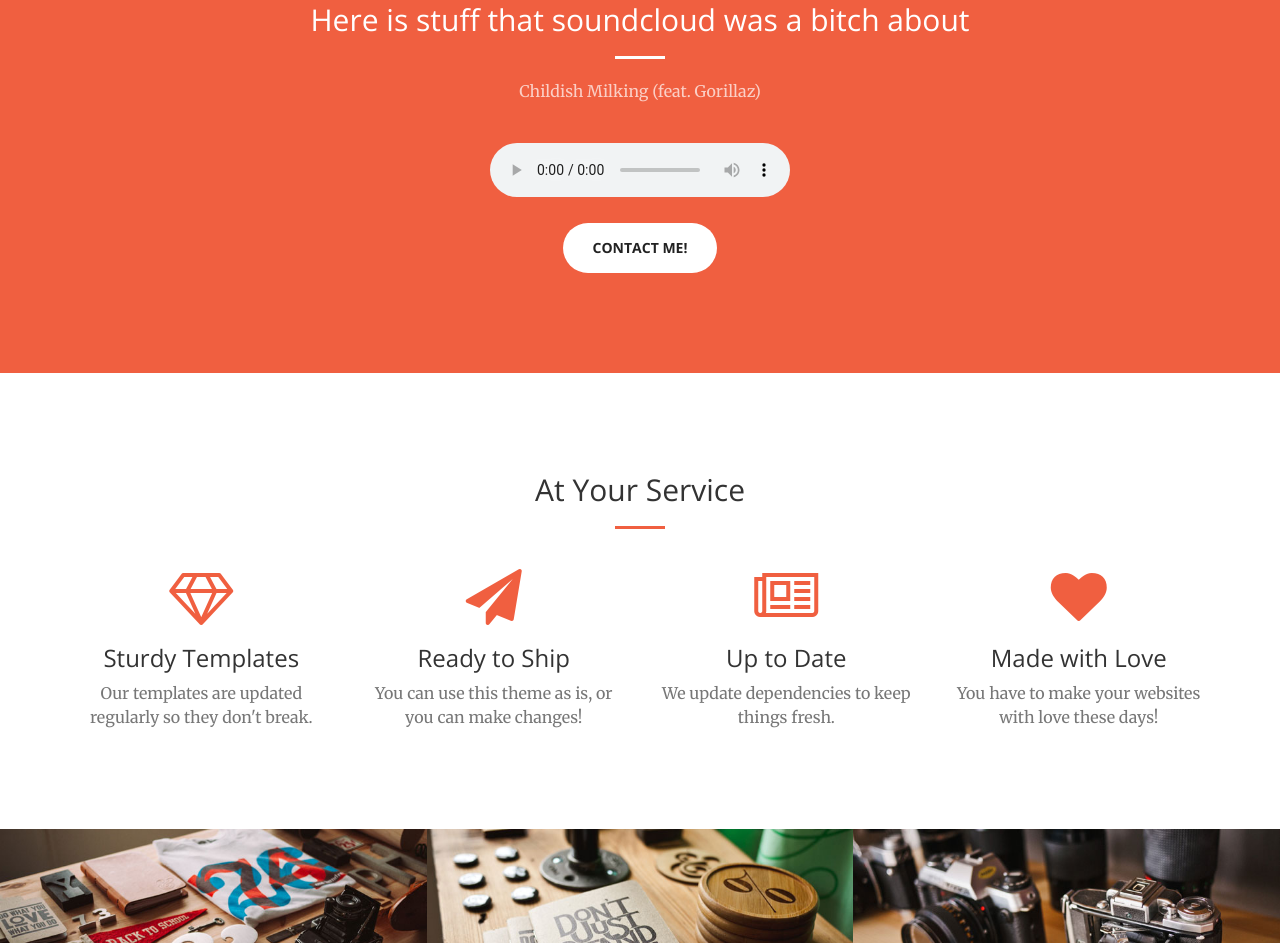
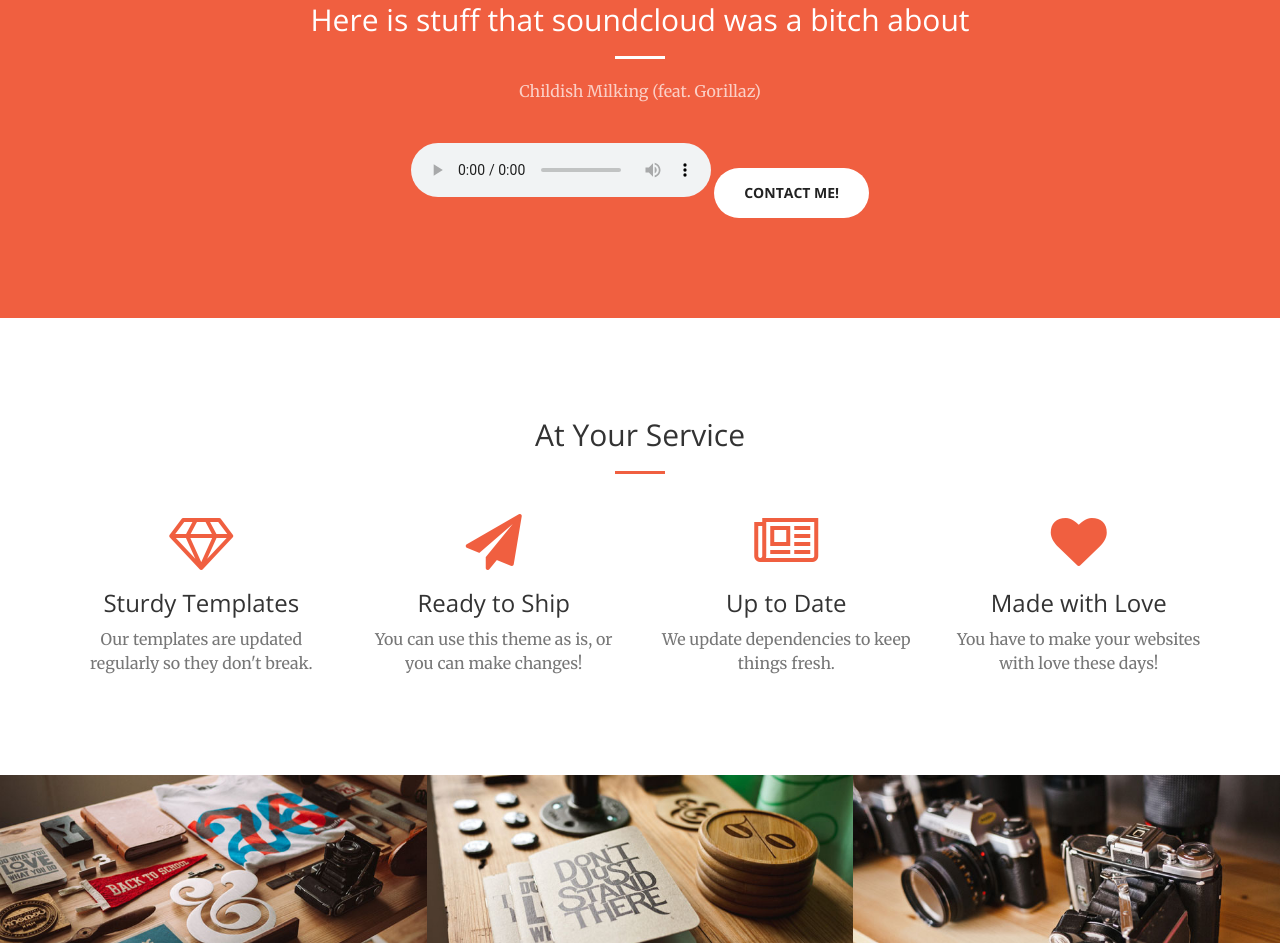
Before and after one commit to nekojirusou/shiny-spoon, a plain HTML site: page index.html in a window 1280 px wide. Shown: the part 897-1840 px from the top of the page. Drawn offline with nearby package versions, Linux system fonts and the light colour scheme.

Commit message:
Update index.html

```diff
--- a/index.html
+++ b/index.html
@@ -89,7 +89,7 @@
                     <h2 class="section-heading">Here is stuff that soundcloud was a bitch about</h2>
                     <hr class="light">
                     <p class="text-faded">Childish Milking (feat. Gorillaz)</p><br>
-                    <p><audio controls><source src="data/CH.mp3" type="audio/mpeg"><source src="data/CH.ogg> type="audio/ogg"></audio></p>
+                    <audio controls><source src="data/CH.mp3" type="audio/mpeg"><source src="data/CH.ogg> type="audio/ogg"></audio>
                     <a href="#services" class="page-scroll btn btn-default btn-xl">Contact me!</a>
                 </div>
             </div>
```
